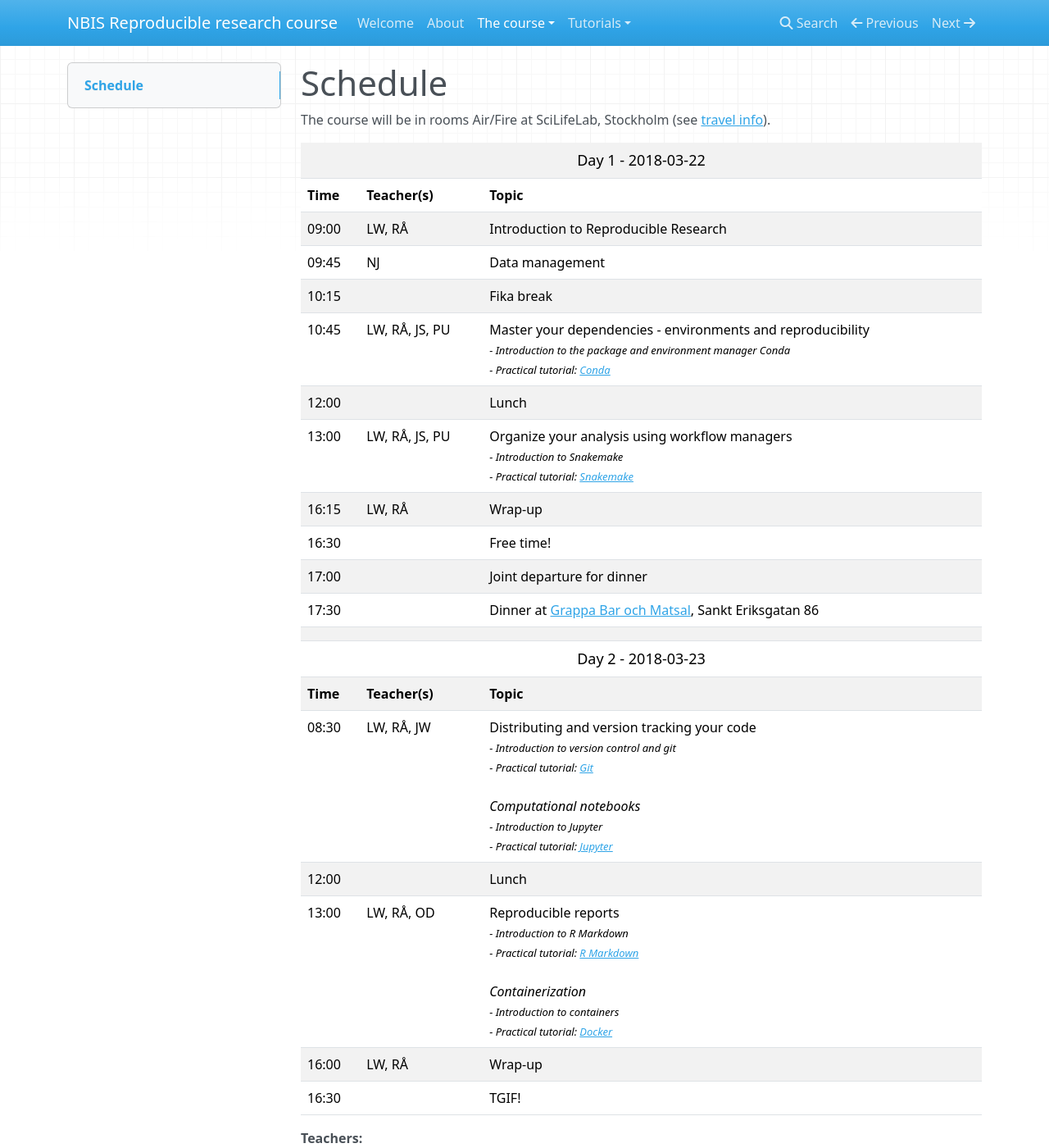
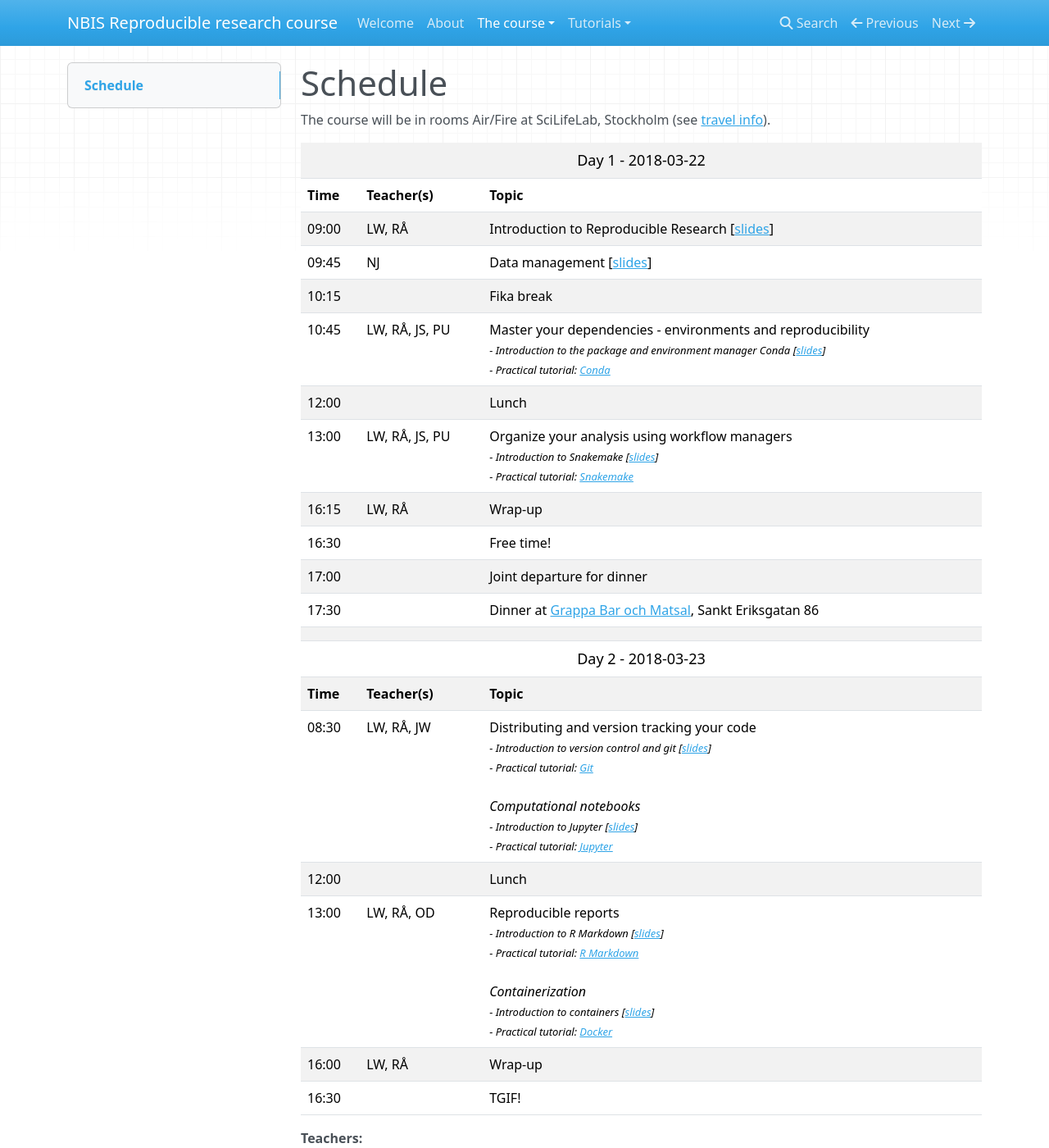
Before and after one commit to NBISweden/workshop-reproducible-research, an MkDocs documentation site: the page built from docs/schedule.md, in a window 1280 px wide and 1400 px high. Shown: the whole window at 82% size. Built offline with MkDocs 1.6.1, drawn with Linux system fonts in a browser that asks for light colours; nearby versions of some CDN libraries; old or Windows-style settings are respelled for this version of MkDocs.

Commit message:
revert pdf link

```diff
--- a/docs/schedule.md
+++ b/docs/schedule.md
@@ -17,12 +17,12 @@
   <tr>
     <td> <font size="3"> 09:00
     <td> <font size="3"> LW, RÅ </td>
-    <td> <font size="3"> Introduction to Reproducible Research</td>
+    <td> <font size="3"> Introduction to Reproducible Research [<a href="https://github.com/rasmusagren/repres_slides/raw/master/introduction.pdf" target="_blank">slides</a>]</td>
   </tr>
   <tr>
     <td> <font size="3"> 09:45 </td>
     <td> <font size="3"> NJ </td>
-    <td> <font size="3"> Data management </td>
+    <td> <font size="3"> Data management [<a href="https://github.com/rasmusagren/repres_slides/raw/master/introduction.pdf" target="_blank">slides</a>]</td>
   </tr>
   <tr>
     <td> <font size="3"> 10:15 </td>
@@ -35,7 +35,7 @@
     <td>
       <font size="3"> Master your dependencies - environments and reproducibility
       <font size="2"><i><br>
-      - Introduction to the package and environment manager Conda <br>
+      - Introduction to the package and environment manager Conda [<a href="https://github.com/rasmusagren/repres_slides/raw/master/introduction.pdf" target="_blank">slides</a>]<br>
       - Practical tutorial: <a href="../conda/">Conda</a>
     </td>
   </tr>
@@ -50,7 +50,7 @@
     <td>
       <font size="3"> Organize your analysis using workflow managers
       <font size="2"><i><br>
-      - Introduction to Snakemake <br>
+      - Introduction to Snakemake [<a href="https://github.com/rasmusagren/repres_slides/raw/master/introduction.pdf" target="_blank">slides</a>]<br>
       - Practical tutorial: <a href="../snakemake/">Snakemake</a>
     </td>
   </tr>
@@ -94,12 +94,12 @@
     <td>
       <font size="3"> Distributing and version tracking your code
       <font size="2"><i><br>
-      - Introduction to version control and git <br>
+      - Introduction to version control and git [<a href="https://github.com/rasmusagren/repres_slides/raw/master/introduction.pdf" target="_blank">slides</a>]<br>
       - Practical tutorial: <a href="../git/">Git</a>
       <br><br>
       <font size="3"> Computational notebooks
       <font size="2"><i><br>
-      - Introduction to Jupyter <br>
+      - Introduction to Jupyter [<a href="https://github.com/rasmusagren/repres_slides/raw/master/introduction.pdf" target="_blank">slides</a>]<br>
       - Practical tutorial: <a href="../jupyter/">Jupyter</a>
     </td>
   </tr>
@@ -113,12 +113,12 @@
     <td>
       <font size="3"> Reproducible reports
       <font size="2"><i><br>
-      - Introduction to R Markdown <br>
+      - Introduction to R Markdown [<a href="https://github.com/rasmusagren/repres_slides/raw/master/introduction.pdf" target="_blank">slides</a>]<br>
       - Practical tutorial: <a href="../rmarkdown/">R Markdown</a>
       <br><br>
       <font size="3"> Containerization
       <font size="2"><i><br>
-      - Introduction to containers <br>
+      - Introduction to containers [<a href="https://github.com/rasmusagren/repres_slides/raw/master/introduction.pdf" target="_blank">slides</a>]<br>
       - Practical tutorial: <a href="../docker/">Docker</a>
     </td>
   </tr>
```
